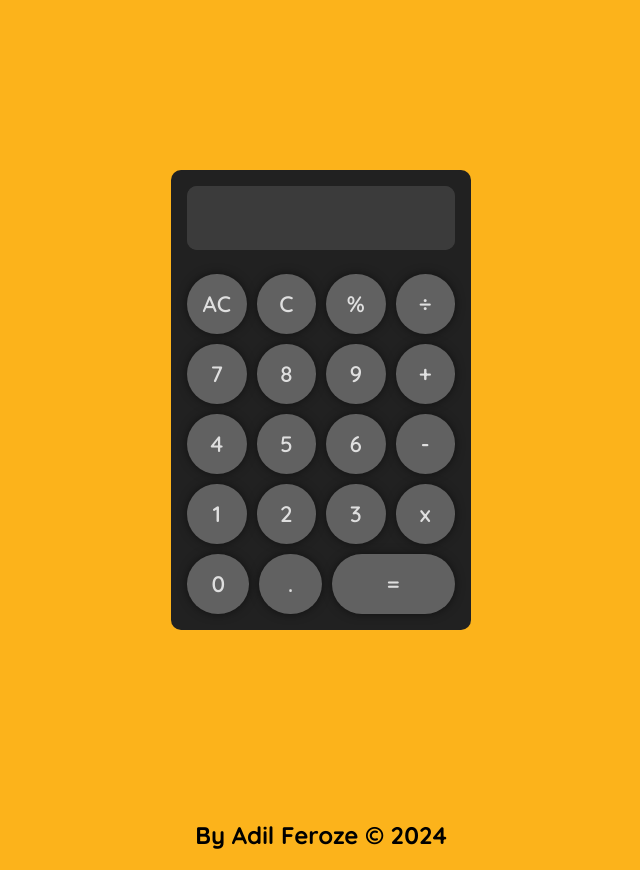
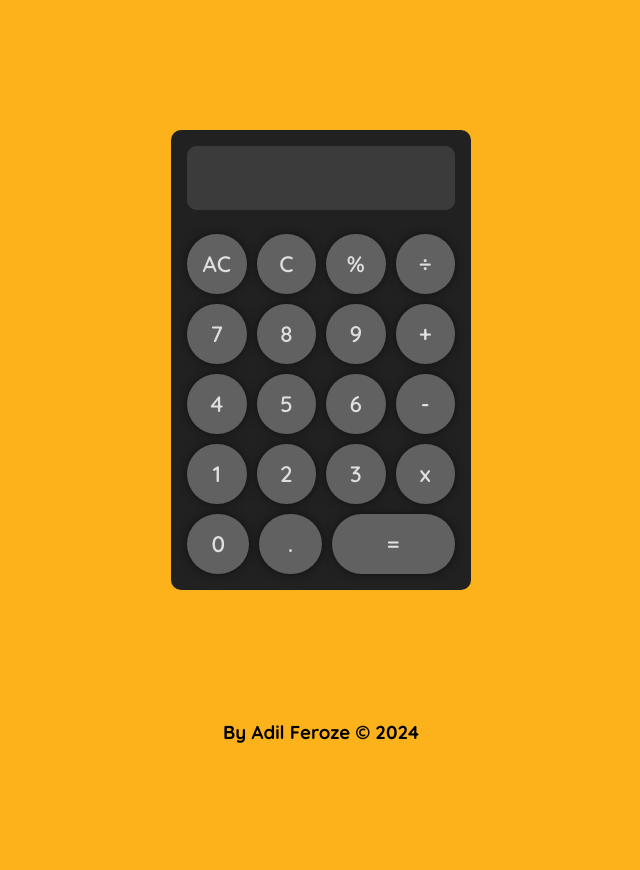
Before and after one commit to Ash4477/odin-Calculator, a plain HTML site: page index.html in a window 1280 px wide. Shown: the whole page, without its empty margins (319-959 px from the left). After the commit the page ends 800 px from the top, so only its background shows below. Drawn offline with Linux system fonts and the light colour scheme.

Commit message:
update footer

```diff
--- a/index.html
+++ b/index.html
@@ -50,7 +50,7 @@
         </div>
     </div>
     <footer>
-        <h2>By Adil Feroze &copy; 2024</h2>
+        <h3 id="creater-tag">By Adil Feroze &copy; 2024</h3>
     </footer>
 </body>
 </html>
--- a/style.css
+++ b/style.css
@@ -23,10 +23,15 @@ body{
 
 .container{
     width: 100%;
-    height: 100vh;
+    height: 90vh;
     display: flex;
+    flex-direction: column;
     justify-content: center;
     align-items: center;
+}
+
+#creater-tag {
+    margin: 0;
 }
 
 .calc-body{
```
